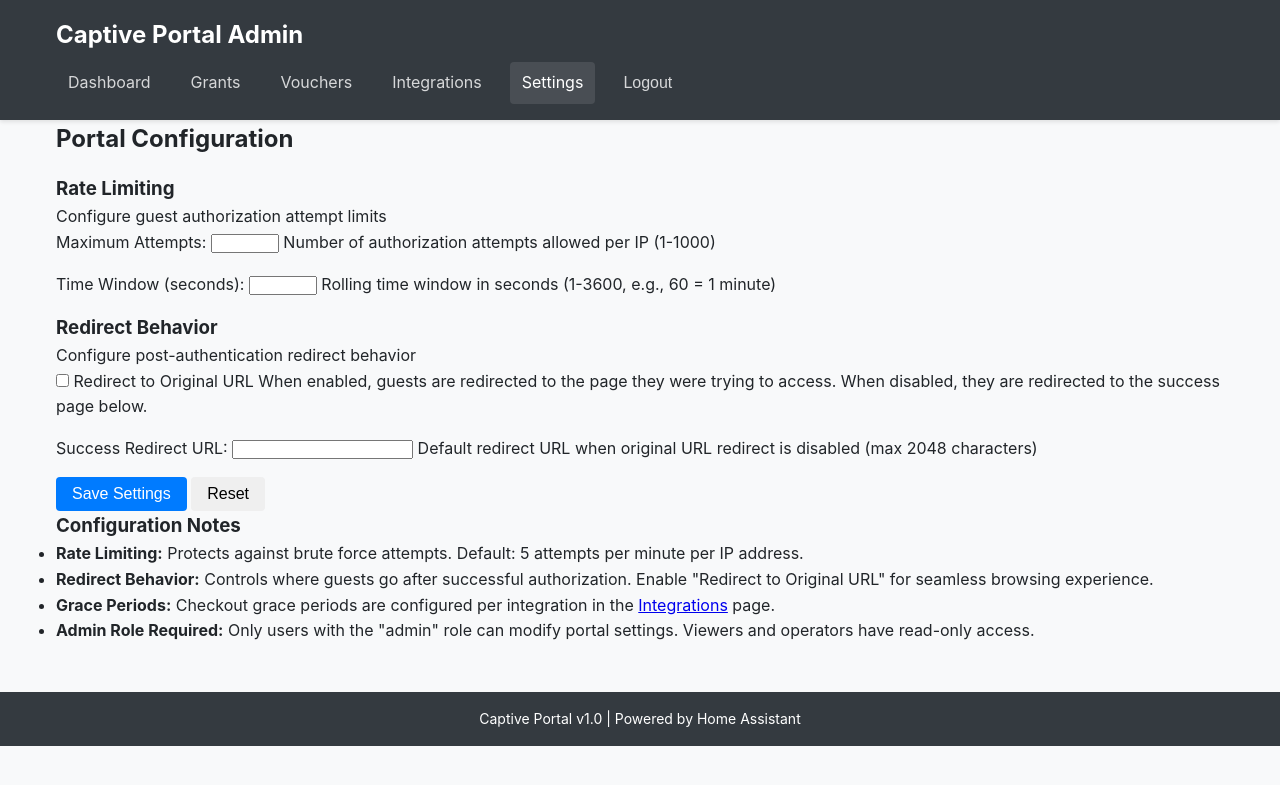
After one commit to tykeal/homeassistant-captive-portal, a FastAPI app: template src/captive_portal/web/templates/admin/portal_settings.html in a window 1280 px wide. The commit adds this page. Shown: the top 785 px of the page. Run offline with FastAPI, Linux system fonts and the light colour scheme; the template is opened without the code that fills it, so the values that code supplies are empty.

Commit message:
Feat: Add portal settings UI for admin configuration
Implements T0613 for Phase 6.

Features:
- HTML template for portal configuration management
- Rate limiting configuration (attempts and window)
- Redirect behavior settings
- Admin-only access with RBAC enforcement
- CSRF protection on form submission
- Audit logging for configuration changes
- Input validation with user-friendly error messages

UI includes:
- Form for rate limit configuration (1-1000 attempts, 1-3600s window)
- Redirect behavior toggle (original URL vs success page)
- Success redirect URL configuration
- Contextual help text and notes
- Client-side and server-side validation

Navigation updated across all admin templates to include
Settings link.

Signed-off-by: Andrew Grimberg <tykeal@bardicgrove.org>

```diff
--- a/src/captive_portal/app.py
+++ b/src/captive_portal/app.py
@@ -45,6 +45,7 @@ def create_app() -> FastAPI:
         health,
         integrations_ui,
         portal_config,
+        portal_settings_ui,
         vouchers,
     )
     from captive_portal import middleware
@@ -56,6 +57,7 @@ def create_app() -> FastAPI:
     app.include_router(guest_portal.router)
     app.include_router(health.router)
     app.include_router(portal_config.router)
+    app.include_router(portal_settings_ui.router)
     app.include_router(vouchers.router)
     app.include_router(integrations_ui.router)
 
--- a/src/captive_portal/web/templates/admin/dashboard.html
+++ b/src/captive_portal/web/templates/admin/dashboard.html
@@ -19,6 +19,7 @@ SPDX-License-Identifier: Apache-2.0
                 <a href="/admin/grants" class="nav-link">Grants</a>
                 <a href="/admin/vouchers" class="nav-link">Vouchers</a>
                 <a href="/admin/integrations" class="nav-link">Integrations</a>
+                <a href="/admin/portal-settings" class="nav-link">Settings</a>
                 <form action="/api/admin/logout" method="POST" style="display: inline;">
                     <input type="hidden" name="csrf_token" value="{{ csrf_token }}">
                     <button type="submit" class="btn-link">Logout</button>
--- a/src/captive_portal/web/templates/admin/grants_enhanced.html
+++ b/src/captive_portal/web/templates/admin/grants_enhanced.html
@@ -19,6 +19,7 @@ SPDX-License-Identifier: Apache-2.0
                 <a href="/admin/grants" class="nav-link active">Grants</a>
                 <a href="/admin/vouchers" class="nav-link">Vouchers</a>
                 <a href="/admin/integrations" class="nav-link">Integrations</a>
+                <a href="/admin/portal-settings" class="nav-link">Settings</a>
                 <form action="/api/admin/logout" method="POST" style="display: inline;">
                     <input type="hidden" name="csrf_token" value="{{ csrf_token }}">
                     <button type="submit" class="btn-link">Logout</button>
--- a/src/captive_portal/web/templates/admin/integrations.html
+++ b/src/captive_portal/web/templates/admin/integrations.html
@@ -19,6 +19,7 @@ SPDX-License-Identifier: Apache-2.0
                 <a href="/admin/grants" class="nav-link">Grants</a>
                 <a href="/admin/vouchers" class="nav-link">Vouchers</a>
                 <a href="/admin/integrations" class="nav-link active">Integrations</a>
+                <a href="/admin/portal-settings" class="nav-link">Settings</a>
                 <form action="/api/admin/logout" method="POST" style="display: inline;">
                     <input type="hidden" name="csrf_token" value="{{ csrf_token }}">
                     <button type="submit" class="btn-link">Logout</button>
--- /dev/null
+++ b/src/captive_portal/web/templates/admin/portal_settings.html
@@ -0,0 +1,176 @@
+<!--
+SPDX-FileCopyrightText: 2025 Andrew Grimberg
+SPDX-License-Identifier: Apache-2.0
+-->
+<!DOCTYPE html>
+<html lang="en">
+<head>
+    <meta charset="UTF-8">
+    <meta name="viewport" content="width=device-width, initial-scale=1.0">
+    <title>Portal Settings - Captive Portal Admin</title>
+    <link rel="stylesheet" href="/static/themes/default/admin.css">
+</head>
+<body>
+    <header class="header">
+        <div class="container">
+            <h1>Captive Portal Admin</h1>
+            <nav>
+                <a href="/admin/dashboard" class="nav-link">Dashboard</a>
+                <a href="/admin/grants" class="nav-link">Grants</a>
+                <a href="/admin/vouchers" class="nav-link">Vouchers</a>
+                <a href="/admin/integrations" class="nav-link">Integrations</a>
+                <a href="/admin/portal-settings" class="nav-link active">Settings</a>
+                <form action="/api/admin/logout" method="POST" style="display: inline;">
+                    <input type="hidden" name="csrf_token" value="{{ csrf_token }}">
+                    <button type="submit" class="btn-link">Logout</button>
+                </form>
+            </nav>
+        </div>
+    </header>
+
+    <main class="container">
+        <section class="settings-form">
+            <h2>Portal Configuration</h2>
+
+            {% if success_message %}
+            <div class="alert alert-success">
+                {{ success_message }}
+            </div>
+            {% endif %}
+
+            {% if error_message %}
+            <div class="alert alert-error">
+                {{ error_message }}
+            </div>
+            {% endif %}
+
+            <form id="portal-config-form" method="POST" action="/admin/portal-settings">
+                <input type="hidden" name="csrf_token" value="{{ csrf_token }}">
+
+                <div class="form-section">
+                    <h3>Rate Limiting</h3>
+                    <p class="form-help">Configure guest authorization attempt limits</p>
+
+                    <div class="form-group">
+                        <label for="rate_limit_attempts">Maximum Attempts:</label>
+                        <input
+                            type="number"
+                            id="rate_limit_attempts"
+                            name="rate_limit_attempts"
+                            value="{{ config.rate_limit_attempts }}"
+                            min="1"
+                            max="1000"
+                            required
+                        >
+                        <span class="help-text">Number of authorization attempts allowed per IP (1-1000)</span>
+                    </div>
+
+                    <div class="form-group">
+                        <label for="rate_limit_window_seconds">Time Window (seconds):</label>
+                        <input
+                            type="number"
+                            id="rate_limit_window_seconds"
+                            name="rate_limit_window_seconds"
+                            value="{{ config.rate_limit_window_seconds }}"
+                            min="1"
+                            max="3600"
+                            required
+                        >
+                        <span class="help-text">Rolling time window in seconds (1-3600, e.g., 60 = 1 minute)</span>
+                    </div>
+                </div>
+
+                <div class="form-section">
+                    <h3>Redirect Behavior</h3>
+                    <p class="form-help">Configure post-authentication redirect behavior</p>
+
+                    <div class="form-group">
+                        <label for="redirect_to_original_url">
+                            <input
+                                type="checkbox"
+                                id="redirect_to_original_url"
+                                name="redirect_to_original_url"
+                                value="true"
+                                {% if config.redirect_to_original_url %}checked{% endif %}
+                            >
+                            Redirect to Original URL
+                        </label>
+                        <span class="help-text">
+                            When enabled, guests are redirected to the page they were trying to access.
+                            When disabled, they are redirected to the success page below.
+                        </span>
+                    </div>
+
+                    <div class="form-group">
+                        <label for="success_redirect_url">Success Redirect URL:</label>
+                        <input
+                            type="text"
+                            id="success_redirect_url"
+                            name="success_redirect_url"
+                            value="{{ config.success_redirect_url }}"
+                            maxlength="2048"
+                            required
+                        >
+                        <span class="help-text">
+                            Default redirect URL when original URL redirect is disabled (max 2048 characters)
+                        </span>
+                    </div>
+                </div>
+
+                <div class="form-actions">
+                    <button type="submit" class="btn btn-primary">Save Settings</button>
+                    <button type="reset" class="btn btn-secondary">Reset</button>
+                </div>
+            </form>
+        </section>
+
+        <section class="settings-info">
+            <h3>Configuration Notes</h3>
+            <ul class="info-list">
+                <li>
+                    <strong>Rate Limiting:</strong> Protects against brute force attempts.
+                    Default: 5 attempts per minute per IP address.
+                </li>
+                <li>
+                    <strong>Redirect Behavior:</strong> Controls where guests go after successful authorization.
+                    Enable "Redirect to Original URL" for seamless browsing experience.
+                </li>
+                <li>
+                    <strong>Grace Periods:</strong> Checkout grace periods are configured per integration
+                    in the <a href="/admin/integrations">Integrations</a> page.
+                </li>
+                <li>
+                    <strong>Admin Role Required:</strong> Only users with the "admin" role can modify
+                    portal settings. Viewers and operators have read-only access.
+                </li>
+            </ul>
+        </section>
+    </main>
+
+    <footer class="footer">
+        <div class="container">
+            <p>Captive Portal v1.0 | Powered by Home Assistant</p>
+        </div>
+    </footer>
+
+    <script>
+        // Client-side validation
+        document.getElementById('portal-config-form').addEventListener('submit', function(e) {
+            const attempts = parseInt(document.getElementById('rate_limit_attempts').value);
+            const window = parseInt(document.getElementById('rate_limit_window_seconds').value);
+
+            if (attempts < 1 || attempts > 1000) {
+                e.preventDefault();
+                alert('Rate limit attempts must be between 1 and 1000');
+                return false;
+            }
+
+            if (window < 1 || window > 3600) {
+                e.preventDefault();
+                alert('Rate limit window must be between 1 and 3600 seconds');
+                return false;
+            }
+        });
+    </script>
+</body>
+</html>
```
Also changed, not shown: src/captive_portal/api/routes/portal_settings_ui.py (added, +198 -0 lines).
